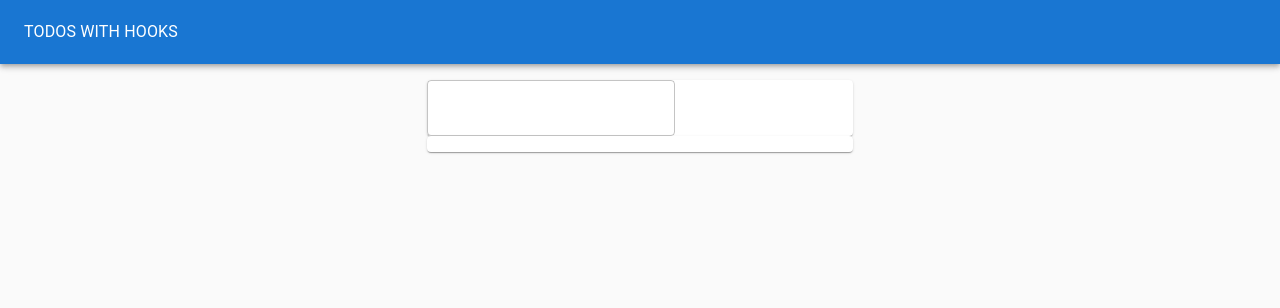
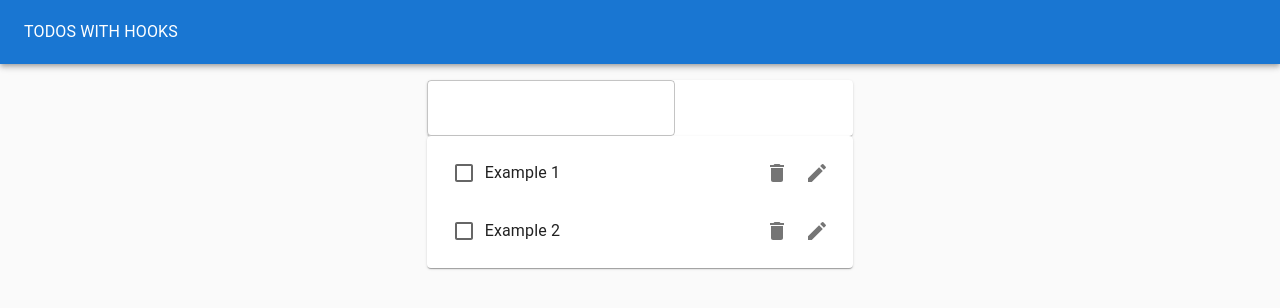
Before and after one commit to DavidML89/React-Udemy, a React (Create React App) app in the folder 26-hooks-app/todo-app-hooks/: page / in a window 1280 px wide. Shown: the top 308 px of the page. Built offline with nearby package versions, Linux system fonts and the light colour scheme.

Commit message:
useLocalStorageState hook created

```diff
--- a/26-hooks-app/todo-app-hooks/src/TodoApp.js
+++ b/26-hooks-app/todo-app-hooks/src/TodoApp.js
@@ -1,5 +1,5 @@
-import React, { useEffect } from 'react';
-import useTodoState from "./useTodoState"
+import React from 'react';
+import useTodoState from "./hooks/useTodoState"
 import TodoList from './TodoList';
 import TodoForm from './TodoForm';
 import Typography from "@mui/material/Typography";
@@ -9,17 +9,11 @@ import Toolbar from "@mui/material/Toolbar";
 import Grid from "@mui/material/Grid";
 
 function TodoApp() {
-  // const initialTodosExample = [
-  //   { id: '55465413-8a2d-4476-8496-9d66678b1443', task: "Example 1", completed: false},
-  //   { id: '4535910e-6c4f-44f5-980f-09b3aef8baed', task: "Example 2", completed: false}
-  // ];
-  const initialTodos = JSON.parse(window.localStorage.getItem("todos") || "[]");
-
+  const initialTodos = [
+    { id: '55465413-8a2d-4476-8496-9d66678b1443', task: "Example 1", completed: false},
+    { id: '4535910e-6c4f-44f5-980f-09b3aef8baed', task: "Example 2", completed: false}
+  ];
   const { todos, addTodo, removeTodo, toggleTodo, editTodo } = useTodoState(initialTodos);
-
-  useEffect(() => {
-    window.localStorage.setItem("todos", JSON.stringify(todos));
-  }, [todos]);
 
   return (
     <Paper
--- /dev/null
+++ b/26-hooks-app/todo-app-hooks/src/hooks/useLocalStorageState.js
@@ -0,0 +1,21 @@
+import { useState, useEffect } from 'react';
+
+function useLocalStorageState(key, defaultVal) {
+  const [state, setState] = useState(() => {
+    let val;
+    try {
+      val = JSON.parse(window.localStorage.getItem("todos") || String(defaultVal));
+    }
+    catch (e) {
+      val = defaultVal;
+    }
+    return val;
+  });
+
+  useEffect(() => {
+    window.localStorage.setItem(key, JSON.stringify(state));
+  }, [state]);
+  return [state, setState];
+}
+
+export default useLocalStorageState;
--- a/26-hooks-app/todo-app-hooks/src/useTodoState.js
+++ b/26-hooks-app/todo-app-hooks/src/hooks/useTodoState.js
@@ -1,8 +1,8 @@
-import { useState } from "react";
+import useLocalStorageState from "./useLocalStorageState"
 import { v4 as uuid } from "uuid";
 
 export default initialTodos => {
-  const [todos, setTodos] = useState(initialTodos);
+  const [todos, setTodos] = useLocalStorageState("todos", initialTodos);
   return {
     todos,
     addTodo: newTodoText => {
```
